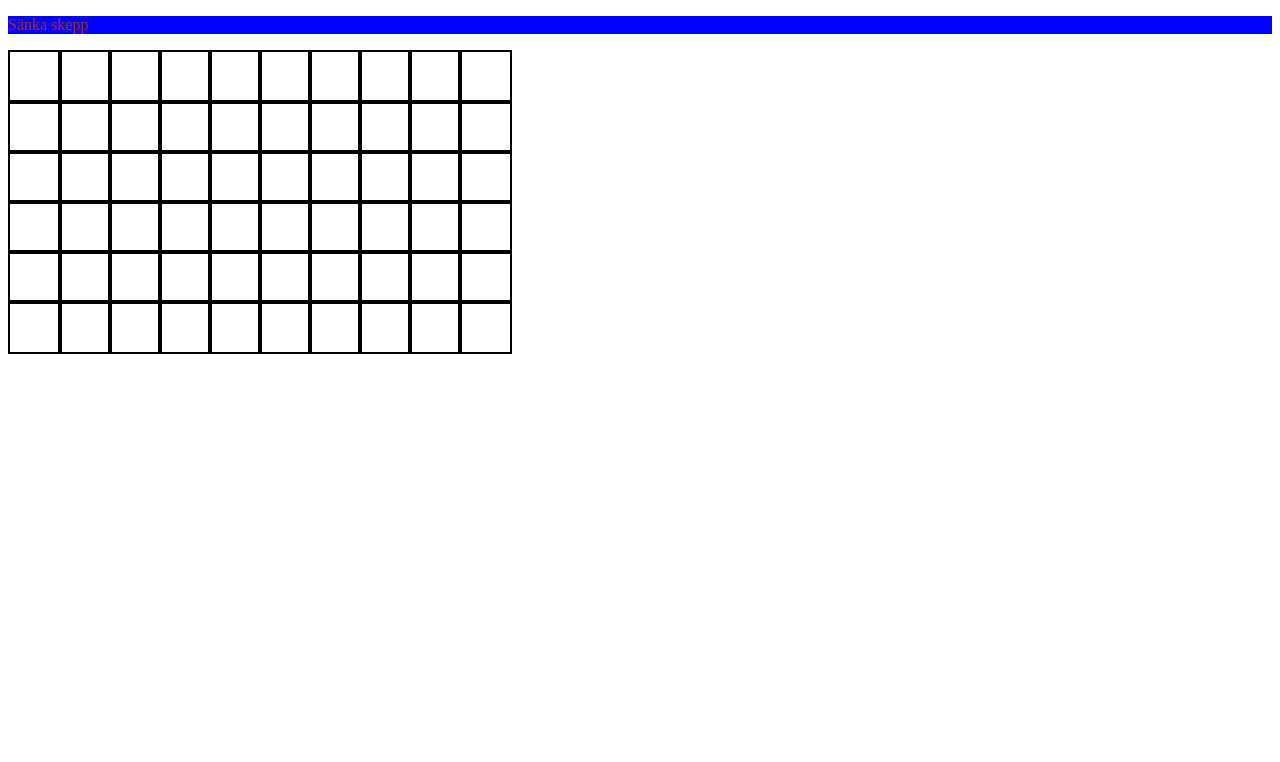
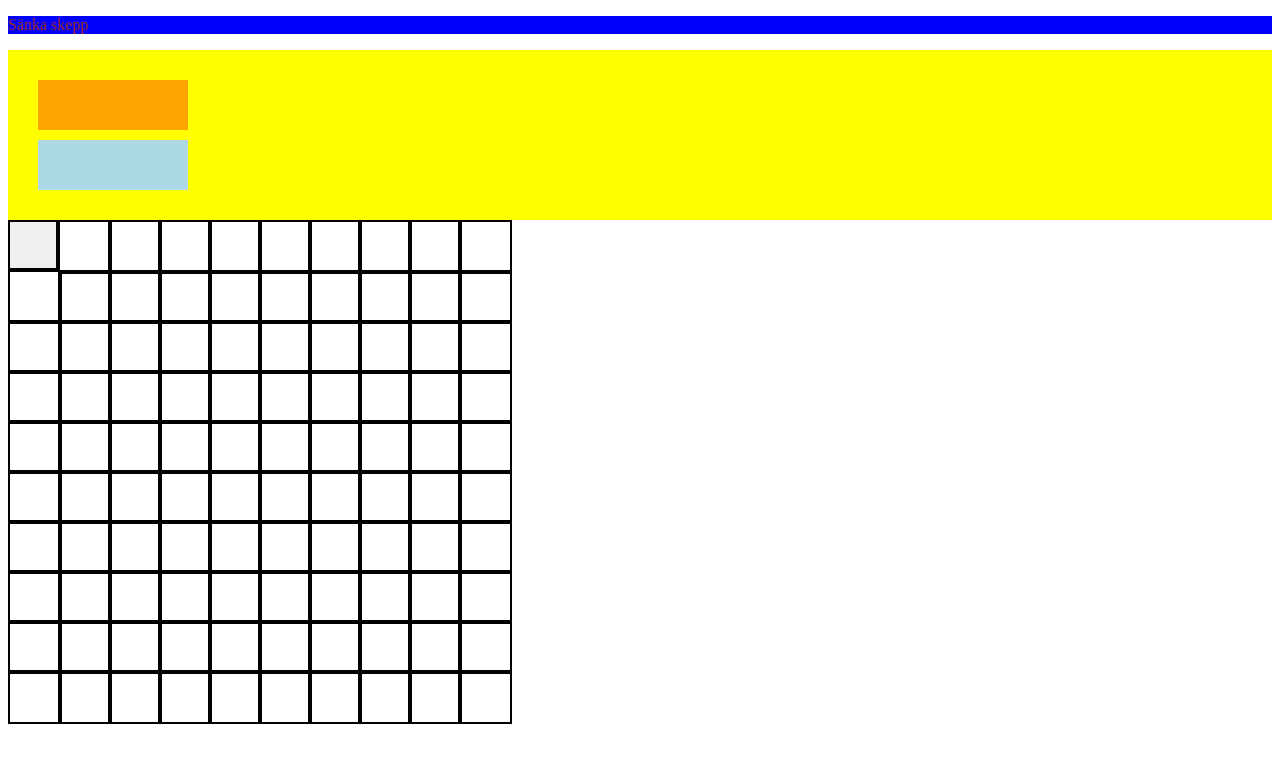
Before and after one commit to Nikolaj110/Battleships, a plain HTML site: page index.html in a window 1280 px wide. Drawn offline with Linux system fonts and the light colour scheme.

Commit message:
Börjat med skeppen

```diff
--- a/index.html
+++ b/index.html
@@ -12,8 +12,24 @@
         <p>Sänka skepp</p>
     </header>
 
+    <div class="grid-display">
+        <div class="ship skepp1" draggable="true">
+            <div id="skepp1-1"></div>
+            <div id="skepp1-2"></div>
+            <div id="skepp1-3"></div>
+
+        </div>
+
+        <div class="ship skepp2" draggable="true">
+            <div id="skepp2-1"></div>
+            <div id="skepp2-2"></div>
+            <div id="skepp2-3"></div>
+
+        </div>
+    </div>
+
     <div class="rutnat">
-        <div class="ruta" data-x="0" data-y="0"></div>
+        <button class="ruta" data-x="0" data-y="0"></button>
         <div class="ruta" data-x="1" data-y="0"></div>
         <div class="ruta" data-x="2" data-y="0"></div>
         <div class="ruta" data-x="3" data-y="0"></div>
@@ -68,17 +84,60 @@
         <div class="ruta" data-x="8" data-y="4"></div>
         <div class="ruta" data-x="9" data-y="4"></div>
 
-        <div class="ruta" data-x="0" data-y="4"></div>
-        <div class="ruta" data-x="1" data-y="4"></div>
-        <div class="ruta" data-x="2" data-y="4"></div>
-        <div class="ruta" data-x="3" data-y="4"></div>
-        <div class="ruta" data-x="4" data-y="4"></div>
-        <div class="ruta" data-x="5" data-y="4"></div>
-        <div class="ruta" data-x="6" data-y="4"></div>
-        <div class="ruta" data-x="7" data-y="4"></div>
-        <div class="ruta" data-x="8" data-y="4"></div>
-        <div class="ruta" data-x="9" data-y="4"></div>
+        <div class="ruta" data-x="0" data-y="5"></div>
+        <div class="ruta" data-x="1" data-y="5"></div>
+        <div class="ruta" data-x="2" data-y="5"></div>
+        <div class="ruta" data-x="3" data-y="5"></div>
+        <div class="ruta" data-x="4" data-y="5"></div>
+        <div class="ruta" data-x="5" data-y="5"></div>
+        <div class="ruta" data-x="6" data-y="5"></div>
+        <div class="ruta" data-x="7" data-y="5"></div>
+        <div class="ruta" data-x="8" data-y="5"></div>
+        <div class="ruta" data-x="9" data-y="5"></div>
 
+        <div class="ruta" data-x="0" data-y="6"></div>
+        <div class="ruta" data-x="1" data-y="6"></div>
+        <div class="ruta" data-x="2" data-y="6"></div>
+        <div class="ruta" data-x="3" data-y="6"></div>
+        <div class="ruta" data-x="4" data-y="6"></div>
+        <div class="ruta" data-x="5" data-y="6"></div>
+        <div class="ruta" data-x="6" data-y="6"></div>
+        <div class="ruta" data-x="7" data-y="6"></div>
+        <div class="ruta" data-x="8" data-y="6"></div>
+        <div class="ruta" data-x="9" data-y="6"></div>
+
+        <div class="ruta" data-x="0" data-y="7"></div>
+        <div class="ruta" data-x="1" data-y="7"></div>
+        <div class="ruta" data-x="2" data-y="7"></div>
+        <div class="ruta" data-x="3" data-y="7"></div>
+        <div class="ruta" data-x="4" data-y="7"></div>
+        <div class="ruta" data-x="5" data-y="7"></div>
+        <div class="ruta" data-x="6" data-y="7"></div>
+        <div class="ruta" data-x="7" data-y="7"></div>
+        <div class="ruta" data-x="8" data-y="7"></div>
+        <div class="ruta" data-x="9" data-y="7"></div>
+
+        <div class="ruta" data-x="0" data-y="8"></div>
+        <div class="ruta" data-x="1" data-y="8"></div>
+        <div class="ruta" data-x="2" data-y="8"></div>
+        <div class="ruta" data-x="3" data-y="8"></div>
+        <div class="ruta" data-x="4" data-y="8"></div>
+        <div class="ruta" data-x="5" data-y="8"></div>
+        <div class="ruta" data-x="6" data-y="8"></div>
+        <div class="ruta" data-x="7" data-y="8"></div>
+        <div class="ruta" data-x="8" data-y="8"></div>
+        <div class="ruta" data-x="9" data-y="8"></div>
+
+        <div class="ruta" data-x="0" data-y="9"></div>
+        <div class="ruta" data-x="1" data-y="9"></div>
+        <div class="ruta" data-x="2" data-y="9"></div>
+        <div class="ruta" data-x="3" data-y="9"></div>
+        <div class="ruta" data-x="4" data-y="9"></div>
+        <div class="ruta" data-x="5" data-y="9"></div>
+        <div class="ruta" data-x="6" data-y="9"></div>
+        <div class="ruta" data-x="7" data-y="9"></div>
+        <div class="ruta" data-x="8" data-y="9"></div>
+        <div class="ruta" data-x="9" data-y="9"></div>
 
 
 
--- a/style.css
+++ b/style.css
@@ -14,7 +14,6 @@ header{
     grid-template-columns: repeat(10, 10%);
     color: aqua;
     border-color: black;
-
 }
 
 
@@ -23,3 +22,30 @@ header{
     height: 100%;
     border: solid 2px black;
 }
+
+.grid-display{
+    background-color: yellow;
+    padding: 20px;
+}
+
+.ship div{
+    width: 50px;
+    height: 50px;
+}
+
+
+.skepp1{
+    height: 50px;
+    width: 150px;
+    background-color: orange;
+    display: flex;
+    margin: 10px;
+}
+
+.skepp2{
+    height: 50px;
+    width: 150px;
+    background-color: lightblue;
+    display: flex;
+    margin: 10px;
+}
```
